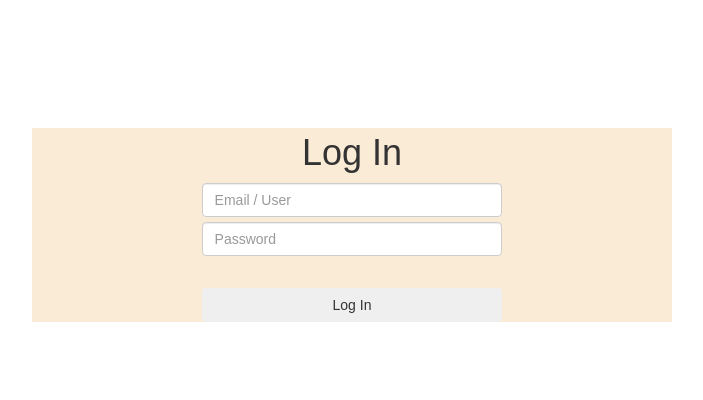
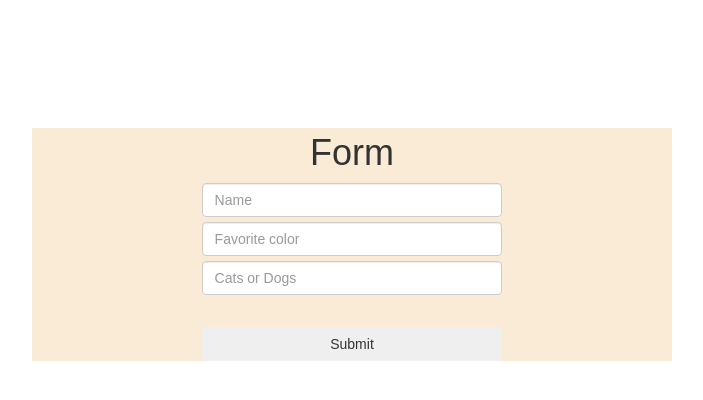
Before and after one commit to kevinjulio93/flaskapp, a Flask app: template templates/index.html in a window 1280 px wide. Shown: the top 400 px of the page, without its empty margins (288-991 px from the left). Run offline with Flask 2, Linux system fonts and the light colour scheme; the template is opened without the code that fills it, so the values that code supplies are empty; parts of the project's set-up code (start-up, migrations or seed data) failed here and were passed over; some libraries are stand-ins or nearby versions; some web fonts are replaced.

Commit message:
agregan db

```diff
--- a/index.py
+++ b/index.py
@@ -1,15 +1,27 @@
 from flask import Flask, render_template, request
+from flask.ext.mysqldb import MySQL
+
 app = Flask(__name__)
 
-@app.route("/send", methods=['GET', 'POST'])
-def send():
+app.config['MYSQL_HOST']= '172.0.0.1'
+app.config['MYSQL_USER']= 'root'
+app.config['MYSQL_PASSWORD']= ''
+app.config['MYSQL_DB']= 'Ormuco'
+mysql.init_app(app)
+
+
+@app.route("/", methods=['GET', 'POST'])
+def add():
+
     if request.method == 'POST':
-        num1 = int(request.form['numero1'])
-        num2 = int(request.form['numero2'])
 
-        a = num1 + num2
+        name = request.form['Name']
+        favcolor = request.form['Favcolor']
+        cot = request.form['CoT']
 
-        resultado = str(a)
+
+
+
 
         return render_template('age.html', age=resultado)
     return render_template('index.html')
--- a/templates/index.html
+++ b/templates/index.html
@@ -29,16 +29,19 @@
 
     <content>
     <form method="POST" action="/send" class="form-size">
-        <h1 class="title">Log In</h1>
+        <h1 class="title">Form</h1>
 
         <div class="form-group form-center">
-            <input type="email" class="form-control" id="email" placeholder="Email / User">
+            <input type="email" class="form-control" id="Name" name="Name" placeholder="Name">
         </div>
         <div class="form-group form-center">
-            <input type="password" class="form-control" id="pwd" placeholder="Password">
+            <input type="password" class="form-control" id="Favcolor" name="Favcolor" placeholder="Favorite color">
+        </div>
+        <div class="form-group form-center">
+            <input type="password" class="form-control" id="CoT" name="CoT" placeholder="Cats or Dogs">
         </div>
         <div class="form-button">
-            <button id="singlebutton"  class="btn btn-outline-danger form-button-size">Log In</button>
+            <button id="singlebutton"  class="btn btn-outline-danger form-button-size">Submit</button>
         </div>
     </form>
     </content>
```
